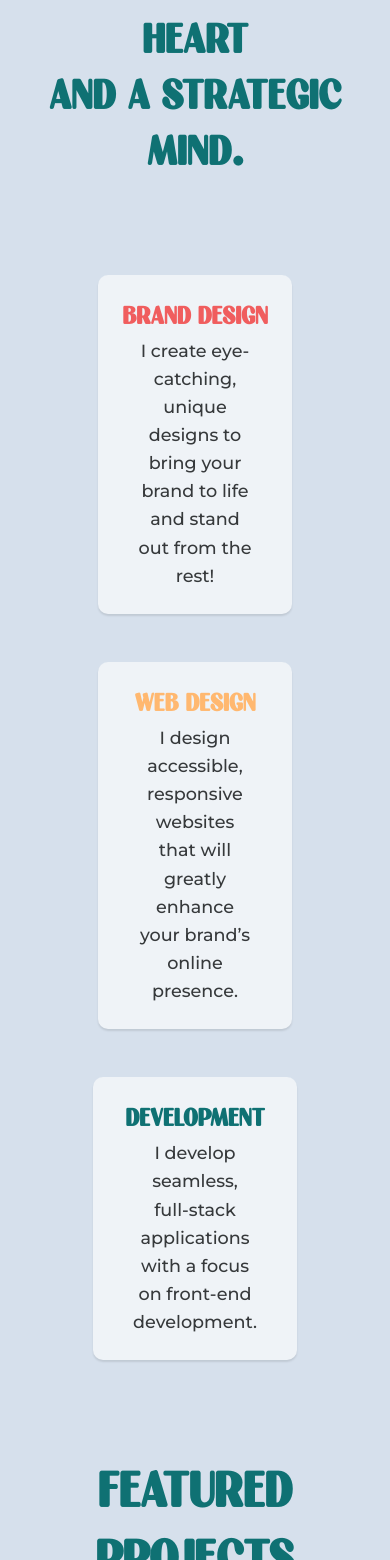
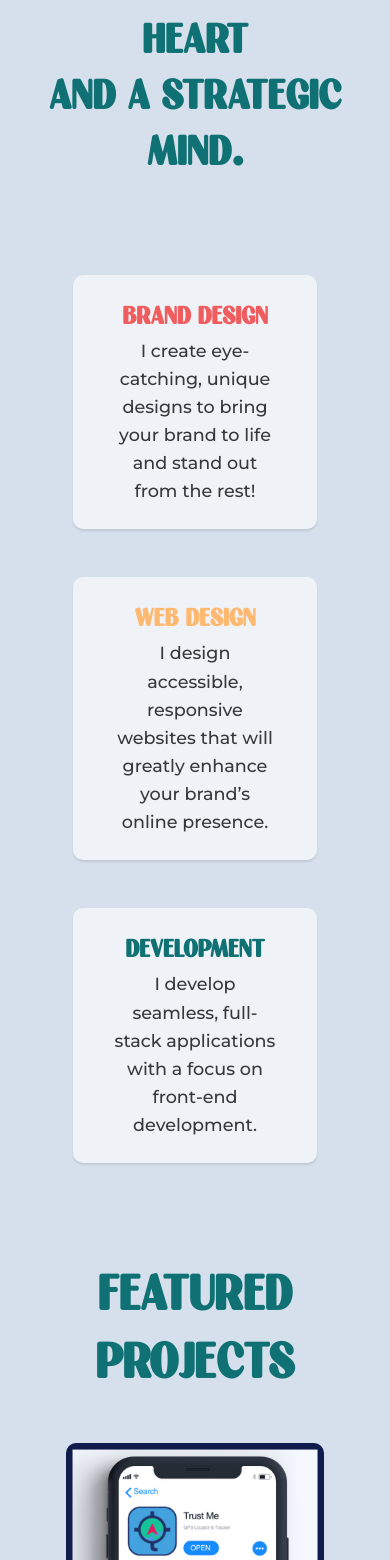
Before and after one commit to samurwin/samurwin.github.io, a React (Create React App) app: page / in a window 390 px wide. Shown: the part 1016-2576 px from the top of the page. Built offline with nearby package versions, Linux system fonts and the light colour scheme.

Commit message:
card size

```diff
--- a/src/index.css
+++ b/src/index.css
@@ -215,17 +215,6 @@ footer {
   bottom: 0;
   width: 100%;
   background-color: inherit;
-}
-
-.bottom-border {
-  border-bottom: solid 2px var(--tertiary);
-}
-
-.card {
-  background-color: var(--light);
-  padding: var(--spacing-four);
-  border-radius: 10px;
-  box-shadow: rgba(0,0,0,0.3);
 }
 
 .project-img {
--- a/src/pages/Home.js
+++ b/src/pages/Home.js
@@ -34,15 +34,15 @@ function Home() {
 
                 {/* Skills */}
                 <div className='flex-row align-center justify-space-around section-spacing mx-5'>
-                    <div className='skill-card col-8 col-md-5 col-lg-3'>
+                    <div className='skill-card col-10 col-md-5 col-lg-3'>
                         <h4 className='milgran text-primary'>BRAND DESIGN</h4>
                         <p className='text-dark pt-1 px-3'>I create eye-catching, unique designs to bring your brand to life and stand out from the rest!</p>
                     </div>
-                    <div className='skill-card col-8 col-md-5 col-lg-3'>
+                    <div className='skill-card col-10 col-md-5 col-lg-3'>
                         <h4 className='milgran text-tertiary'>WEB DESIGN</h4>
                         <p className='text-dark pt-1 px-3'>I design accessible, responsive websites that will greatly enhance your brand’s online presence.</p>
                     </div>
-                    <div className='skill-card col-8 col-md-5 col-lg-3'>
+                    <div className='skill-card col-10 col-md-5 col-lg-3'>
                         <h4 className='milgran text-quatrinary'>DEVELOPMENT</h4>
                         <p className='text-dark pt-1 px-3'>I develop seamless, full-stack applications with a focus on front-end development.</p>
                     </div>
```
